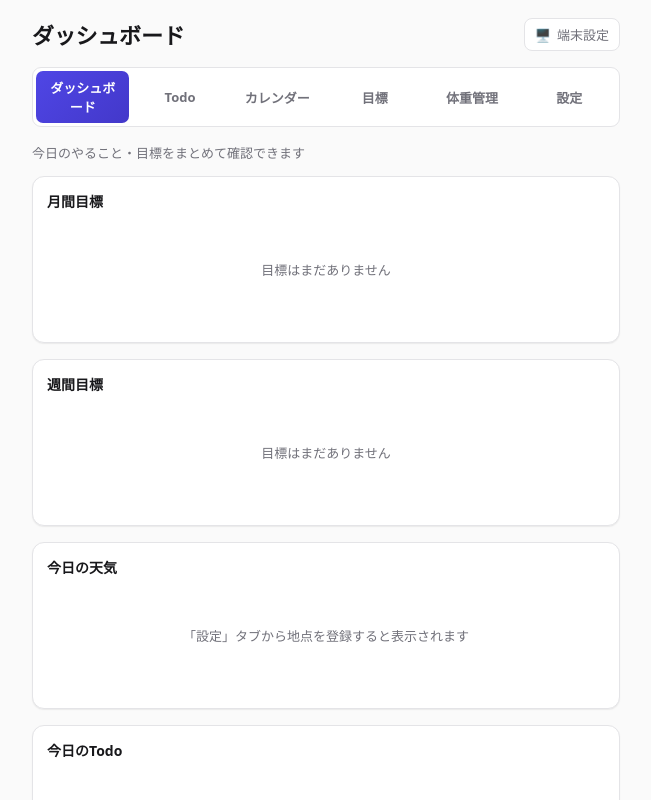
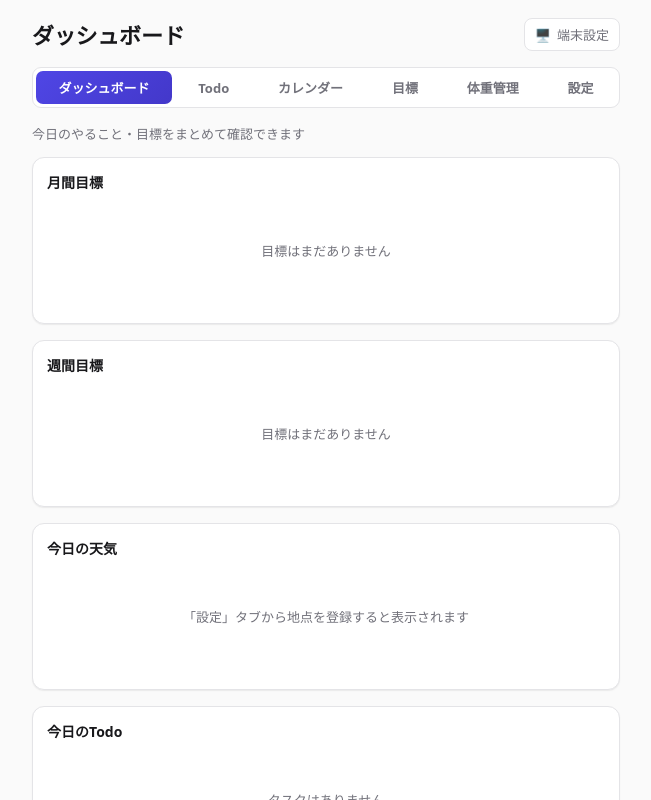
Before and after one commit to fumaalex0507-ops/Todo, a React (Vite) app: page / in a window 1280 px wide. Shown: the top 800 px of the page, without its empty margins (314-965 px from the left). Built offline with nearby package versions, Linux system fonts and the light colour scheme.

Commit message:
ナビゲーションタブが2行に折り返される問題を修正
タブ数が増えたことで狭い画面でラベルが折り返されていたため、
横スクロール式のタブバーに変更し常に1行で表示されるようにした

```diff
--- a/src/App.css
+++ b/src/App.css
@@ -35,11 +35,18 @@
   background: var(--surface-solid);
   border: 1px solid var(--border);
   border-radius: 9px;
+  overflow-x: auto;
+  scrollbar-width: none;
+}
+
+.nav-tabs::-webkit-scrollbar {
+  display: none;
 }
 
 .nav-tabs__btn {
-  flex: 1;
-  padding: 7px 10px;
+  flex: 1 0 auto;
+  white-space: nowrap;
+  padding: 7px 12px;
   border: none;
   border-radius: 7px;
   background: transparent;
```
